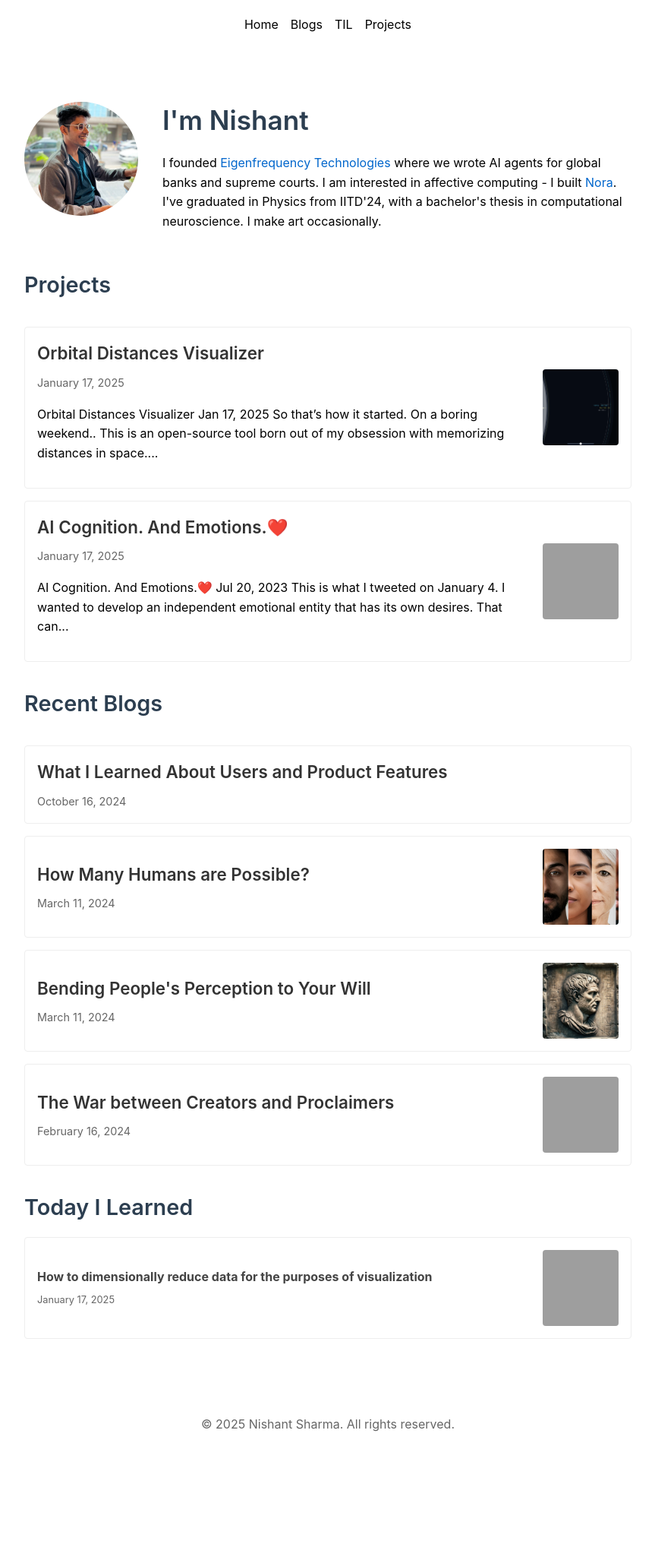
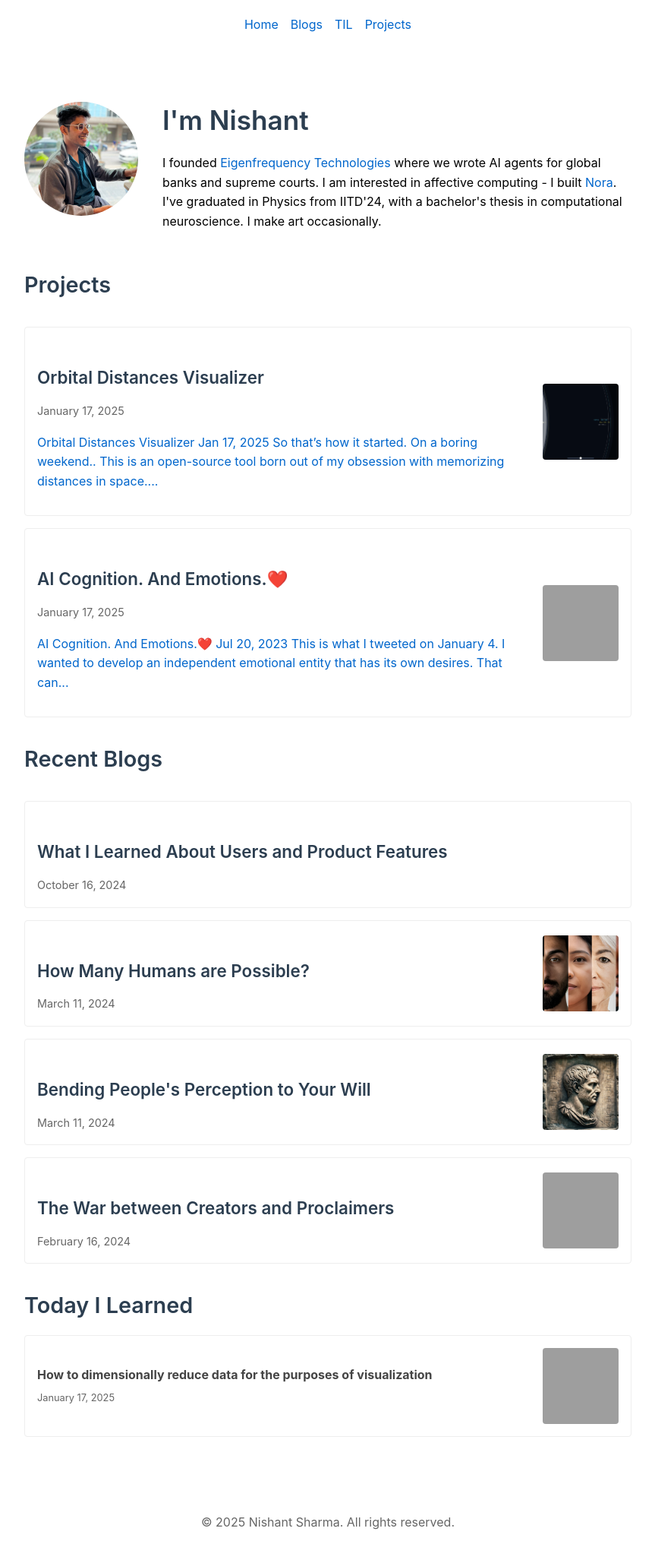
Before and after one commit to sevendaystoglory/sevendaystoglory.github.io, a Jekyll site: the page built from index.md, in a window 1280 px wide. Shown: the whole page at 76% size, without its empty margins (208-1071 px from the left). Built offline with Jekyll 4.4.1, drawn with Linux system fonts in a browser that asks for light colours; before the commit the page ends 1924 px from its top, so only the background shows below that; grey boxes are pictures that could not be loaded.

Commit message:
added important to override gh styles

```diff
--- a/assets/css/main.css
+++ b/assets/css/main.css
@@ -146,20 +146,20 @@
 
 /* Heading styles for ##*/
 h2 {
-    color: #2c3e50;
-    font-size: 1.8rem;
-    margin-top: 2rem;
-    margin-bottom: 1rem;
-    font-weight: 600;
+    color: #2c3e50 !important;
+    font-size: 1.8rem !important;
+    margin-top: 2rem !important;
+    margin-bottom: 1rem !important;
+    font-weight: 600 !important;
 }
 
 /* Heading styles for ###*/
 h3 {
-    color: #2c3e50;
-    font-size: 1.4rem;
-    margin-top: 2.0rem;
-    margin-bottom: 0.8rem;
-    font-weight: 600;
+    color: #2c3e50 !important;
+    font-size: 1.4rem !important;
+    margin-top: 2.0rem !important;
+    margin-bottom: 0.8rem !important;
+    font-weight: 600 !important;
 }
 
 /* Bold text styles for caption text in *---* */
@@ -182,12 +182,12 @@
 
 /* Link styles */
 a {
-    text-decoration: none;
-    color: #0066cc;
+    text-decoration: none !important;
+    color: #0066cc !important;
 }
 
 a:hover {
-    text-decoration: underline;
+    text-decoration: underline !important;
 }
 
 /* TIL list styles */
```
